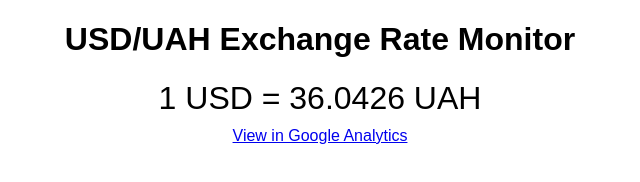
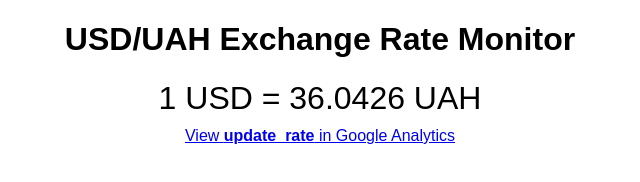
Before and after one commit to ksen0byte/static-website, a plain HTML site: page index.html in a window 1280 px wide. Shown: the whole page, without its empty margins (320-960 px from the left). Drawn offline with Linux system fonts and the light colour scheme.

Commit message:
Update index.html

```diff
--- a/index.html
+++ b/index.html
@@ -24,7 +24,7 @@
     <h1>USD/UAH Exchange Rate Monitor</h1>
     <div class="rate" id="exchangeRate">Loading...</div>
     <div class="analytics-link">
-        <a href="https://analytics.google.com/analytics/web/#/p414437146/reports/intelligenthome" target="_blank">View in Google Analytics</a>
+        <a href="https://analytics.google.com/analytics/web/#/p414437146/reports/explorer?params=_u..nav%3Dmaui%26_r.explorerCard..startRow%3D0&r=top-events&ruid=top-events,life-cycle,engagement&collectionId=life-cycle" target="_blank">View <b>update_rate</b> in Google Analytics</a>
     </div>
     <script>
         // This script will be used to update the rate on page load if present
```
